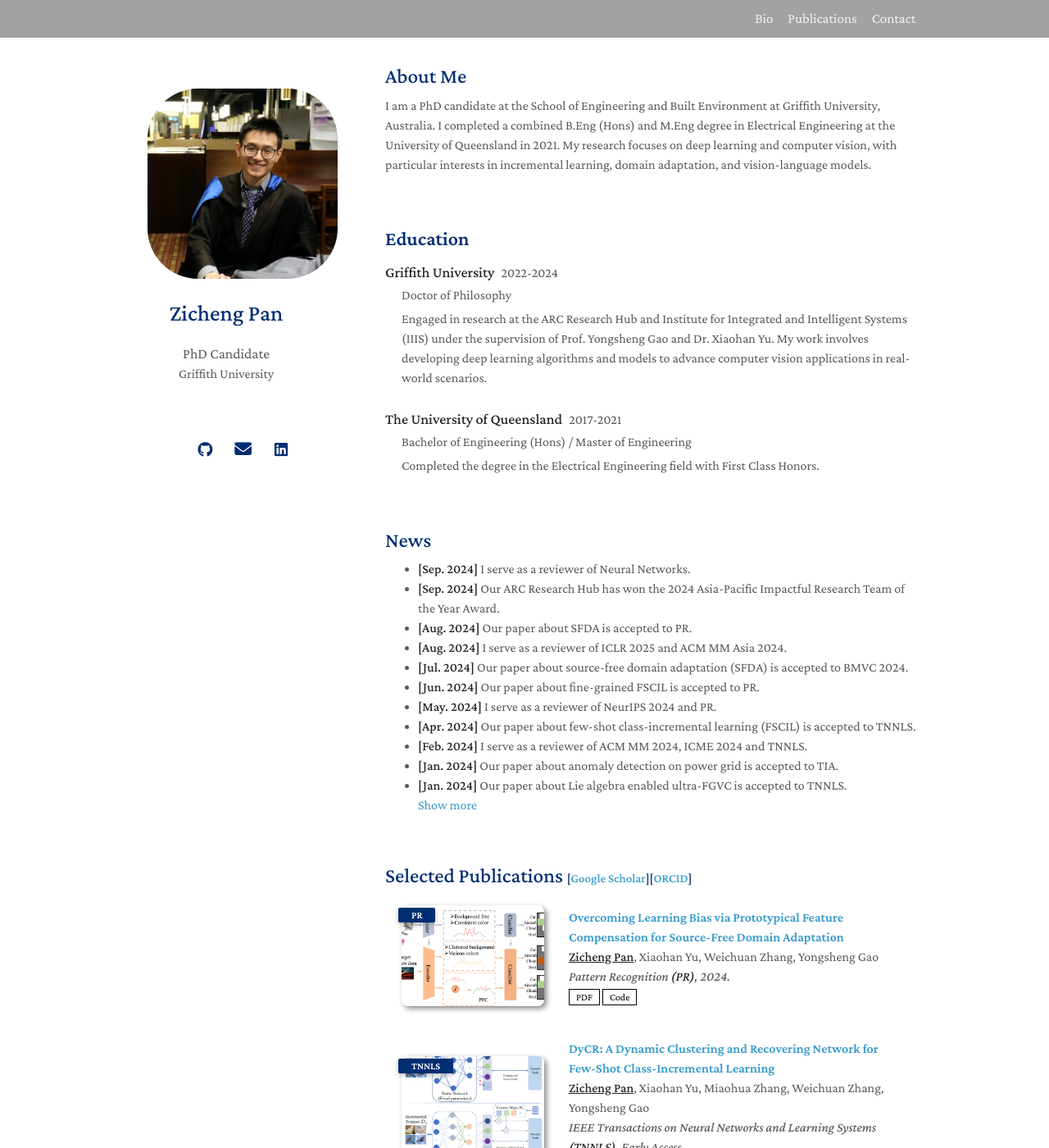
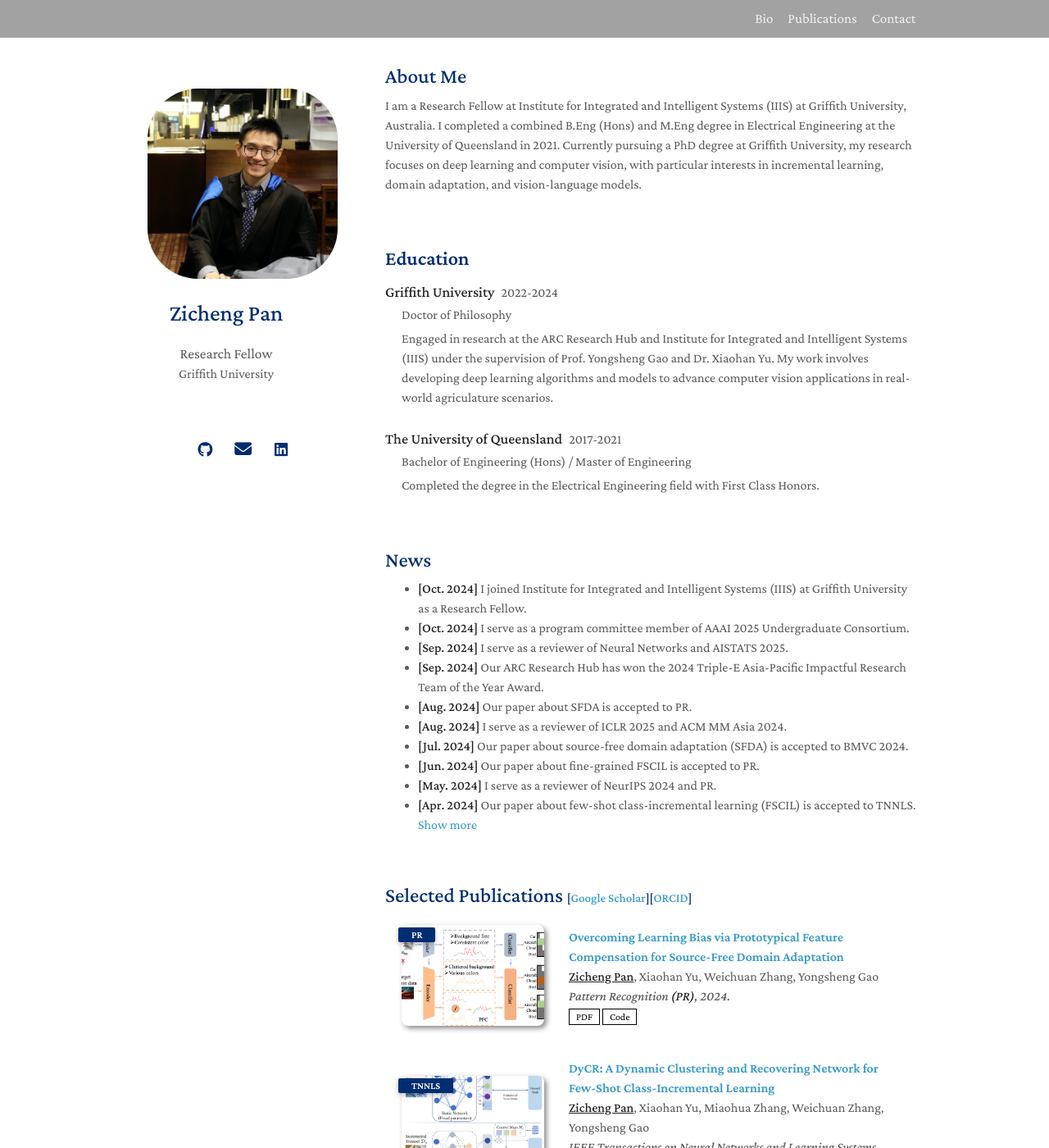
Before and after one commit to zichengpan/zichengpan.github.io, a Jekyll site: the page built from index.md, in a window 1280 px wide and 1400 px high. Shown: the whole window at 82% size. Built offline with Jekyll 4.4.1, drawn with Linux system fonts in a browser that asks for light colours; a style sheet for code colours, icons or effects is not loaded; some of the changed text lies outside the part shown.

Commit message:
update 10.10

```diff
--- a/_config.yml
+++ b/_config.yml
@@ -1,19 +1,20 @@
 # Basic Information
 title: Zicheng Pan
-position: PhD Candidate
+# position: PhD Candidate
+position: Research Fellow
 affiliation: Griffith University
 affiliation_link: https://www.griffith.edu.au/
 # affiliation_logo: ./assets/img/Griffith University New.png
-# email: zicheng.pan [at] griffithuni.edu.au
+# email: z.pan [at] griffith.edu.au
 # email2: zicheng.pan [at] uqconnect.edu.au
 
 # Search Engine Optimization (SEO)
 keywords: zicheng pan, pan zicheng, zichengpan, panzicheng
 canonical: https://zichengpan.github.io/
-description: Zicheng Pan is a PhD candidate at Griffith University. His research lies in domain adaptation, incremental learning, and visual-language models.
+description: Zicheng Pan is a Research Fellow at Griffith University. His research lies in domain adaptation, incremental learning, and visual-language models.
 
 # The option is used to show the last update time.
-enable_last_update: false
+enable_last_update: true
 
 # Links
 link_type: icon #text/icon
@@ -21,7 +22,7 @@ google_scholar: https://scholar.google.com/citations?user=GsURDp0AAAAJ
 github_link: https://github.com/zichengpan
 linkedin: https://www.linkedin.com/in/zicheng-pan-001/
 # orcid_link: https://orcid.org/my-orcid?orcid=0000-0001-5890-0165
-email_link: "mailto:zicheng.pan@griffithuni.edu.au"
+email_link: "mailto:z.pan@griffith.edu.au"
 
 # Images
 avatar: ./assets/img/profile.jpg
--- a/_includes/news.md
+++ b/_includes/news.md
@@ -3,26 +3,27 @@
 <h2 style="margin: 60px 0px 10px;">News</h2>
 
 <ul>
-<li><strong>[Sep. 2024]</strong> I serve as a reviewer of Neural Networks.</li>
-<li><strong>[Sep. 2024]</strong> Our ARC Research Hub has won the 2024 Asia-Pacific Impactful Research Team of the Year Award.</li>
+<li><strong>[Oct. 2024]</strong> I joined Institute for Integrated and Intelligent Systems (IIIS) at Griffith University as a Research Fellow.</li>
+<li><strong>[Oct. 2024]</strong> I serve as a program committee member of AAAI 2025 Undergraduate Consortium.</li>
+<li><strong>[Sep. 2024]</strong> I serve as a reviewer of Neural Networks and AISTATS 2025.</li>
+<li><strong>[Sep. 2024]</strong> Our ARC Research Hub has won the 2024 Triple-E Asia-Pacific Impactful Research Team of the Year Award.</li>
 <li><strong>[Aug. 2024]</strong> Our paper about SFDA is accepted to PR.</li>
 <li><strong>[Aug. 2024]</strong> I serve as a reviewer of ICLR 2025 and ACM MM Asia 2024.</li>
 <li><strong>[Jul. 2024]</strong> Our paper about source-free domain adaptation (SFDA) is accepted to BMVC 2024.</li>
 <li><strong>[Jun. 2024]</strong> Our paper about fine-grained FSCIL is accepted to PR.</li>
 <li><strong>[May. 2024]</strong> I serve as a reviewer of NeurIPS 2024 and PR.</li>
 <li><strong>[Apr. 2024]</strong> Our paper about few-shot class-incremental learning (FSCIL) is accepted to TNNLS.</li>
+<a href="javascript:toggleVisibility('newsmore')" id="toggleButton">Show more</a>
+<div id="newsmore" style="display:none">
 <li><strong>[Feb. 2024]</strong> I serve as a reviewer of ACM MM 2024, ICME 2024 and TNNLS.</li>
 <li><strong>[Jan. 2024]</strong> Our paper about anomaly detection on power grid is accepted to TIA.</li>
 <li><strong>[Jan. 2024]</strong> Our paper about Lie algebra enabled ultra-FGVC is accepted to TNNLS.</li>
-
-<a href="javascript:toggleVisibility('newsmore')" id="toggleButton">Show more</a>
-<div id="newsmore" style="display:none">
-
 <li><strong>[Dec. 2023]</strong> I serve as a reviewer of CVPR 2024.</li>
-<li><strong>[Jun. 2023]</strong> Our ARC Research Hub has won the 2023 Global Innovation and Entrepreneurship Team of the Year (Rising Star) Award.</li>
+<li><strong>[Jun. 2023]</strong> Our ARC Research Hub has won the 2023 Triple-E Global Innovation and Entrepreneurship Team of the Year (Rising Star) Award.</li>
 <li><strong>[Oct. 2022]</strong> Our paper about incremental learning on ultra-FGVC is accepted to WACV.</li>
-<!-- <li><strong>[Sep. 2021]</strong> Our paper about fine-grained classification is accepted to DICTA.</li> -->
+<li><strong>[Sep. 2021]</strong> Our paper about fine-grained classification is accepted to DICTA.</li>
 <li><strong>[Dec. 2020]</strong> Our paper about frequency response analysis of modern air conditioners is accepted to TSG.</li>
+<li><strong>[Nov. 2019]</strong> Our paper is accepted to ROBIO as an oral presentation paper.</li>
 
 </div>
 
--- a/_includes/services.md
+++ b/_includes/services.md
@@ -21,15 +21,23 @@
   <li><a href="https://ijcai-21.org/"><autocolor>International Joint Conference on Artificial Intelligence (IJCAI) 2021</autocolor></a></li>
 </ul> -->
 
+<h4 style="margin:0 10px 0;">Program Committee</h4>
+
+<ul style="margin:0 0 5px;">
+  <li>AAAI Conference on Artificial Intelligence (AAAI) Undergraduate Consortium, 2025</li>
+
+</ul>
+
 <h4 style="margin:0 10px 0;">Conference Reviewers</h4>
 
 <ul style="margin:0 0 5px;">
   <li>International Conference on Learning Representations (ICLR), 2025</li>
+  <li>International Conference on Artificial Intelligence and Statistics (AISTATS), 2025</li>
   <li>Annual Conference on Neural Information Processing Systems (NeurIPS), 2024</li>
   <li>IEEE/CVF Conference on Computer Vision and Pattern Recognition (CVPR), 2024</li>
   <li>ACM International Conference on Multimedia (ACM MM), 2024</li>
   <li>ACM International Conference on Multimedia in Asia (ACM MM Asia), 2024</li>
-  <li>IEEE International Conference on Multimedia and Expo (ICME), 2022-2024</li>
+  <li>IEEE International Conference on Multimedia and Expo (ICME), 2022, 2024</li>
 
 </ul>
 
--- a/index.md
+++ b/index.md
@@ -7,7 +7,7 @@ layout: homepage
 <h2 style="margin: 60px 0px 10px;">About Me</h2>
 
 <div style="margin-bottom: 60px;">
-    I am a PhD candidate at the School of Engineering and Built Environment at Griffith University, Australia. I completed a combined B.Eng (Hons) and M.Eng degree in Electrical Engineering at the University of Queensland in 2021. My research focuses on deep learning and computer vision, with particular interests in incremental learning, domain adaptation, and vision-language models.
+    I am a Research Fellow at Institute for Integrated and Intelligent Systems (IIIS) at Griffith University, Australia. I completed a combined B.Eng (Hons) and M.Eng degree in Electrical Engineering at the University of Queensland in 2021. Currently pursuing a PhD degree at Griffith University, my research focuses on deep learning and computer vision, with particular interests in incremental learning, domain adaptation, and vision-language models.
 </div>
 
 
@@ -20,7 +20,7 @@ layout: homepage
     <strong>Griffith University</strong><span class="year"> 2022-2024</span>
     <div class="education-details">
         <p>Doctor of Philosophy</p>
-        <p>Engaged in research at the ARC Research Hub and Institute for Integrated and Intelligent Systems (IIIS) under the supervision of Prof. Yongsheng Gao and Dr. Xiaohan Yu. My work involves developing deep learning algorithms and models to advance computer vision applications in real-world scenarios.</p>
+        <p>Engaged in research at the ARC Research Hub and Institute for Integrated and Intelligent Systems (IIIS) under the supervision of Prof. Yongsheng Gao and Dr. Xiaohan Yu. My work involves developing deep learning algorithms and models to advance computer vision applications in real-world agriculature scenarios.</p>
     </div>
 </div>
 <div class="education-entry">
--- a/sitemap.xml
+++ b/sitemap.xml
@@ -9,7 +9,7 @@
 <url>
  <loc>https://zichengpan.github.io/</loc>
  <priority>1.0</priority>
- <lastmod>2024-05-22</lastmod>
+ <lastmod>2024-10-10</lastmod>
  <changefreq>weekly</changefreq>
 </url>
 
```
Also changed, not shown: 2 other files.
